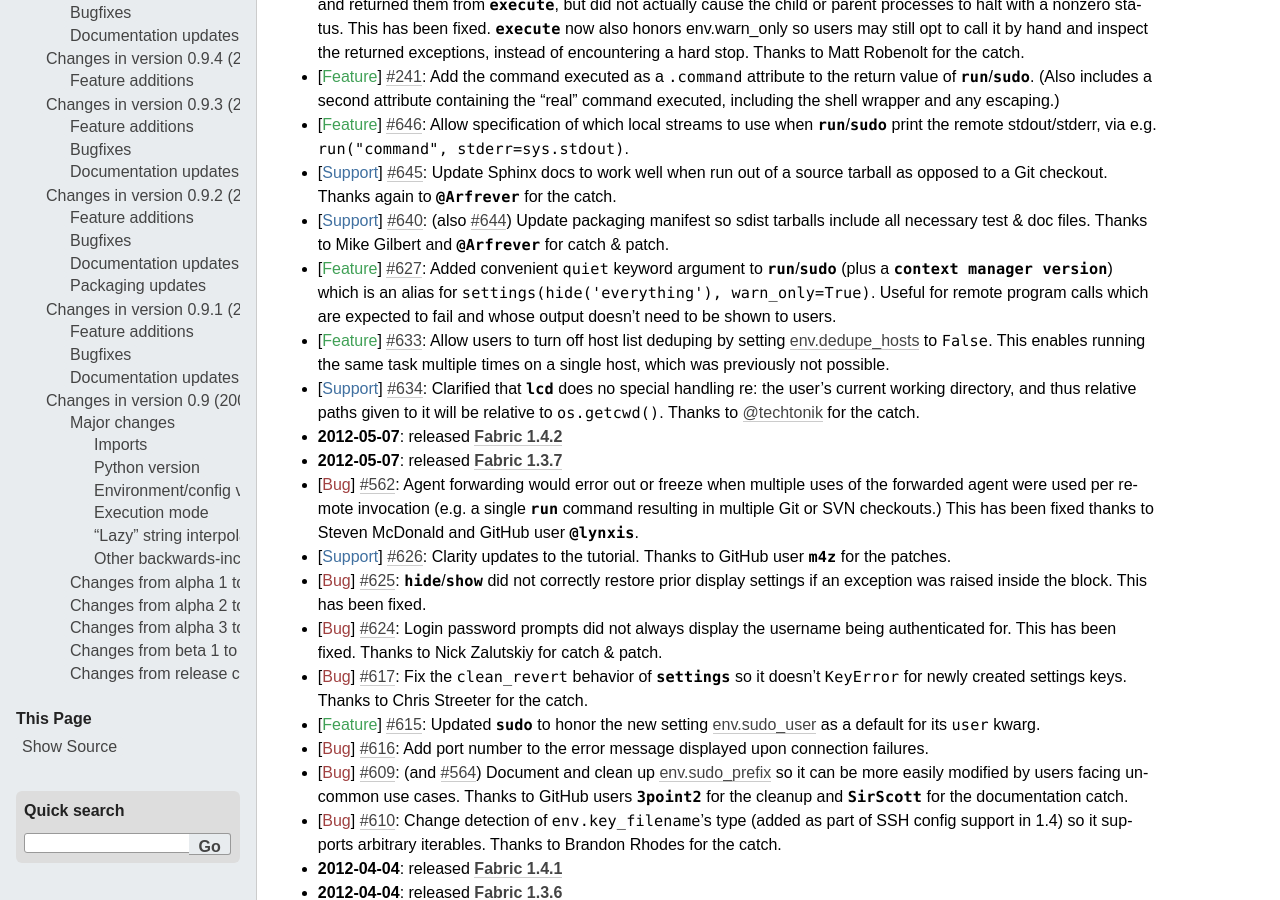
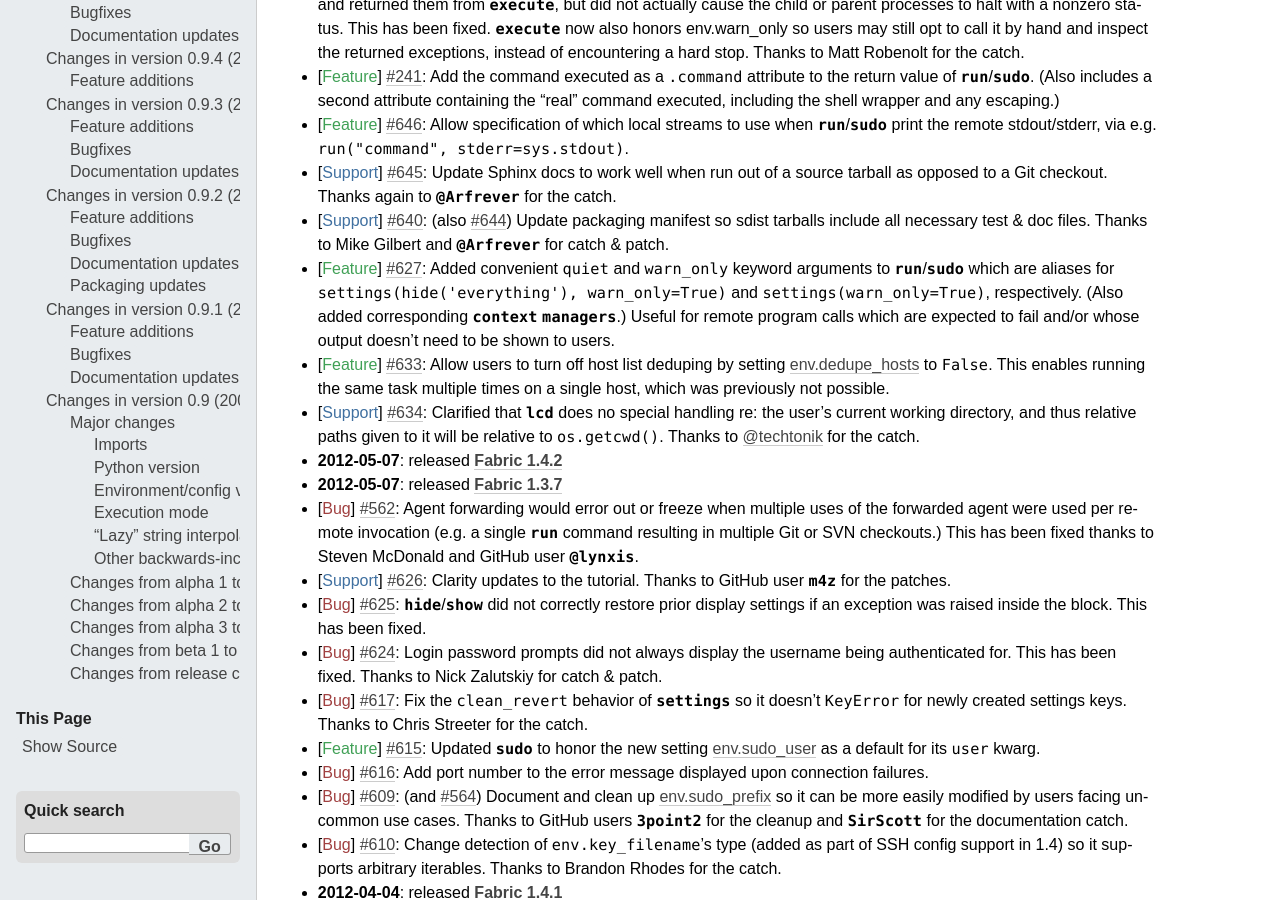
Before and after one commit to fabric/fabric, a Sphinx documentation site: the page built from docs/changelog.rst, in a window 1280 px wide and 900 px high, scrolled down 768 px. Built offline with Sphinx 7.4.7, drawn with Linux system fonts in a browser that asks for light colours; the version number could not be read and is left out.

Commit message:
Add warn_only kwarg/context manager re #627

```diff
--- a/docs/api/core/context_managers.rst
+++ b/docs/api/core/context_managers.rst
@@ -13,3 +13,4 @@
     .. autofunction:: shell_env(**kwargs)
     .. autofunction:: show(*groups)
     .. autofunction:: quiet
+    .. autofunction:: warn_only
--- a/docs/api/core/operations.rst
+++ b/docs/api/core/operations.rst
@@ -9,5 +9,5 @@
     .. autofunction:: open_shell(command=None)
     .. autofunction:: put(local_path, remote_path, use_sudo=False, mirror_local_mode=False, mode=None)
     .. autofunction:: reboot(wait=120)
-    .. autofunction:: run(command, shell=True, pty=True, combine_stderr=True, quiet=False, stdout=None, stderr=None)
-    .. autofunction:: sudo(command, shell=True, pty=True, combine_stderr=True, user=None, quiet=False, stdout=None, stderr=None)
+    .. autofunction:: run(command, shell=True, pty=True, combine_stderr=True, quiet=False, warn_only=False, stdout=None, stderr=None)
+    .. autofunction:: sudo(command, shell=True, pty=True, combine_stderr=True, user=None, quiet=False, warn_only=False, stdout=None, stderr=None)
--- a/docs/changelog.rst
+++ b/docs/changelog.rst
@@ -64,12 +64,13 @@
 * :support:`640` (also :issue:`644`) Update packaging manifest so sdist
   tarballs include all necessary test & doc files. Thanks to Mike Gilbert and
   `@Arfrever` for catch & patch.
-* :feature:`627` Added convenient ``quiet`` keyword argument to
-  `~fabric.operations.run`/`~fabric.operations.sudo` (plus a `context manager
-  version <fabric.context_managers.quiet>`) which is an alias for
-  ``settings(hide('everything'), warn_only=True)``. Useful for remote program
-  calls which are expected to fail and whose output doesn't need to be shown to
-  users.
+* :feature:`627` Added convenient ``quiet`` and ``warn_only`` keyword arguments
+  to `~fabric.operations.run`/`~fabric.operations.sudo` which are aliases for
+  ``settings(hide('everything'), warn_only=True)`` and
+  ``settings(warn_only=True)``, respectively. (Also added corresponding
+  `context <fabric.context_managers.quiet>` `managers
+  <fabric.context_managers.warn_only>`.) Useful for remote program calls which
+  are expected to fail and/or whose output doesn't need to be shown to users.
 * :feature:`633` Allow users to turn off host list deduping by setting
   :ref:`env.dedupe_hosts <dedupe_hosts>` to ``False``. This enables running the
   same task multiple times on a single host, which was previously not possible.
```
Also changed, not shown: 4 other files.
